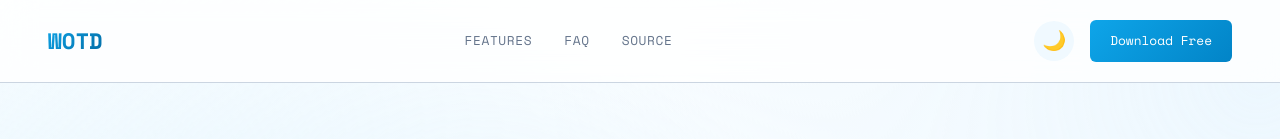
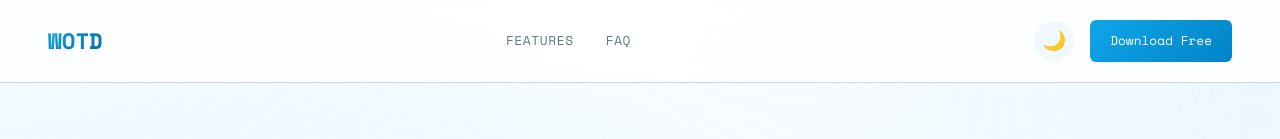
Before and after one commit to draphael123/vocab-assistant, a browser extension: page landing.html in a window 1280 px wide. Shown: the top 139 px of the page. Drawn offline with nearby package versions, Linux system fonts and the light colour scheme.

Commit message:
Remove Source link from nav header

```diff
--- a/landing.html
+++ b/landing.html
@@ -16,7 +16,6 @@
     <div class="nav-links">
       <a href="#features">Features</a>
       <a href="#faq">FAQ</a>
-      <a href="https://github.com/draphael123/vocab-assistant" target="_blank">Source</a>
     </div>
     <div class="nav-right">
       <button class="theme-toggle" id="themeToggle" aria-label="Toggle theme">🌙</button>
```
